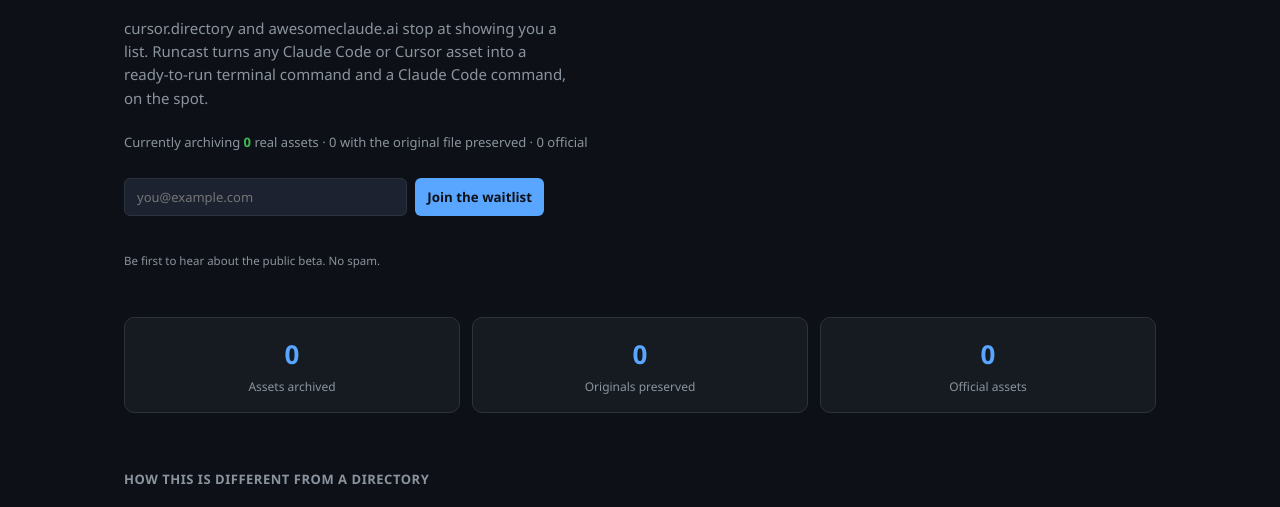
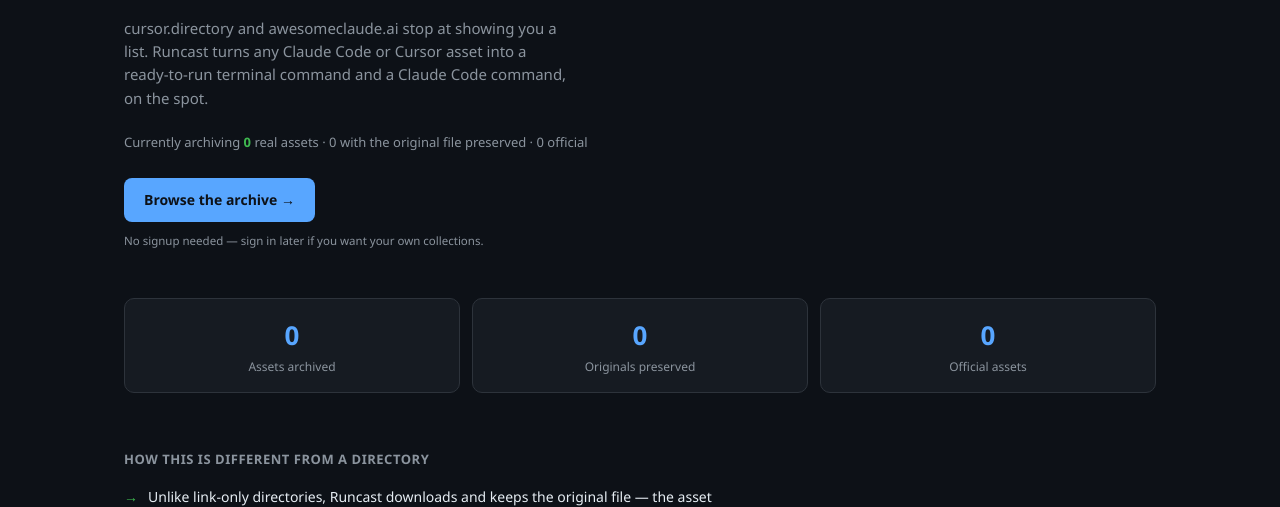
Before and after one commit to ngnl-yzh/VAAL, a Flask app: page / in a window 1280 px wide. Shown: the part 269-776 px from the top of the page. Run offline with Flask 3, Linux system fonts and the light colour scheme; data that the repository does not hold is empty.

Commit message:
대기자 명단 기능 제거 — 이미 로그인 없이 쓸 수 있는 사이트라 불필요
랜딩 페이지의 "Join the waitlist" 이메일 폼을 "Browse the archive" 직행
버튼으로 교체. 사이트가 이미 공개 운영 중이라 대기자 명단은 오히려
혼란만 줬음 (왜 회원가입도 아닌데 이메일을 받는지).

- /api/waitlist 라우트 제거 (waitlist 테이블 자체는 그대로 둠 — 무해)
- landing.html 히어로 CTA를 이메일 폼 → /app 링크 버튼으로 교체
- privacy.html의 "대기자 명단 이메일" 항목을 실제로 수집 중인
  "계정 이메일"(회원가입) 항목으로 정정

Co-Authored-By: Claude Sonnet 5 <noreply@anthropic.com>

```diff
--- a/app.py
+++ b/app.py
@@ -271,17 +271,6 @@ def api_admin_verify_user():
     return jsonify({"ok": True, "email": email})
 
 
-@app.route("/api/waitlist", methods=["POST"])
-def api_waitlist():
-    data = request.get_json(force=True, silent=True) or {}
-    email = (data.get("email") or "").strip().lower()
-    if not re.match(r"^[^@\s]+@[^@\s]+\.[^@\s]+$", email):
-        return jsonify({"error": _e("api.email_invalid")}), 400
-    db = get_db()
-    db.execute("INSERT OR IGNORE INTO waitlist (email, created_at) VALUES (?, ?)",
-              (email[:200], now_iso()))
-    db.commit()
-    return jsonify({"ok": True})
 
 
 # ---------- 자산 목록/상세 ----------
--- a/templates/landing.html
+++ b/templates/landing.html
@@ -59,12 +59,10 @@ main{max-width:1080px;margin:0 auto;padding:0 24px}
 .hero .stat-line{font-size:13px;color:var(--dim);margin-bottom:26px}
 .hero .stat-line b{color:var(--accent2);font-weight:600}
 
-.waitlist{display:flex;gap:8px;max-width:420px}
-.waitlist input{flex:1}
-.waitlist-msg{margin-top:10px;font-size:12.5px;min-height:1.4em}
-.waitlist-msg.ok{color:var(--accent2)}
-.waitlist-msg.err{color:var(--hot)}
-.waitlist-note{margin-top:8px;font-size:11.5px;color:var(--dim)}
+.hero-cta{display:inline-block;background:var(--accent);color:#0d1117;font-weight:600;
+  font-size:14px;padding:11px 20px;border-radius:8px;transition:background-color .12s ease}
+.hero-cta:hover{background:#79b8ff;text-decoration:none}
+.hero-note{margin-top:10px;font-size:11.5px;color:var(--dim)}
 
 .demo-label{font-size:11px;color:var(--dim);text-transform:uppercase;
   letter-spacing:.04em;margin-bottom:8px}
@@ -135,12 +133,8 @@ footer p{margin-bottom:4px}
       <p class="stat-line">Currently archiving <b>{{ total }}</b> real assets ·
         {{ archived }} with the original file preserved · {{ official }} official</p>
 
-      <form class="waitlist" id="waitlistForm">
-        <input type="email" id="waitlistEmail" placeholder="you@example.com" required>
-        <button type="submit" class="primary" id="waitlistBtn">Join the waitlist</button>
-      </form>
-      <div class="waitlist-msg" id="waitlistMsg"></div>
-      <p class="waitlist-note">Be first to hear about the public beta. No spam.</p>
+      <a href="/app" class="hero-cta">Browse the archive →</a>
+      <p class="hero-note">No signup needed — sign in later if you want your own collections.</p>
       {% else %}
       <h2>발견한 자산을 저장만 하지 말고,<br>클릭 한 번으로 바로 실행하세요.</h2>
       <p class="sub">cursor.directory나 awesomeclaude.ai는 Claude Code·Cursor 자산을
@@ -149,12 +143,8 @@ footer p{margin-bottom:4px}
       <p class="stat-line">현재 <b>{{ total }}건</b>의 자산을 실제로 보관 중 ·
         원문 아카이브 {{ archived }}건 · 공식 자산 {{ official }}건</p>
 
-      <form class="waitlist" id="waitlistForm">
-        <input type="email" id="waitlistEmail" placeholder="you@example.com" required>
-        <button type="submit" class="primary" id="waitlistBtn">대기자 명단 등록</button>
-      </form>
-      <div class="waitlist-msg" id="waitlistMsg"></div>
-      <p class="waitlist-note">공개 베타 소식을 가장 먼저 받아보세요. 스팸 없음.</p>
+      <a href="/app" class="hero-cta">아카이브 둘러보기 →</a>
+      <p class="hero-note">가입 없이 바로 써보세요 — 즐겨찾기·모음집이 필요할 때만 로그인하면 됩니다.</p>
       {% endif %}
     </div>
 
@@ -236,10 +226,8 @@ footer p{margin-bottom:4px}
 const $ = s => document.querySelector(s);
 const LANG = {{ lang | tojson }};
 const MSG = LANG === 'en'
-  ? {ok: "You're on the list. We'll email you the moment the public beta is live.",
-     copy: 'Copy', copied: 'Copied!'}
-  : {ok: '등록되었습니다. 공개 베타 소식을 가장 먼저 알려드릴게요.',
-     copy: '복사', copied: '복사됨!'};
+  ? {copy: 'Copy', copied: 'Copied!'}
+  : {copy: '복사', copied: '복사됨!'};
 
 document.querySelectorAll('.cmdbox .copy').forEach(btn => {
   btn.addEventListener('click', async () => {
@@ -255,31 +243,6 @@ document.querySelectorAll('.cmdbox .copy').forEach(btn => {
   });
 });
 
-$('#waitlistForm').addEventListener('submit', async (e) => {
-  e.preventDefault();
-  const email = $('#waitlistEmail').value.trim();
-  const btn = $('#waitlistBtn');
-  const msg = $('#waitlistMsg');
-  btn.disabled = true;
-  msg.className = 'waitlist-msg';
-  msg.textContent = '';
-  try {
-    const r = await fetch('/api/waitlist', {
-      method: 'POST', headers: {'Content-Type': 'application/json'},
-      body: JSON.stringify({email}),
-    });
-    const data = await r.json();
-    if (!r.ok) throw new Error(data.error || (LANG === 'en' ? 'Something went wrong' : '등록에 실패했습니다'));
-    msg.className = 'waitlist-msg ok';
-    msg.textContent = MSG.ok;
-    $('#waitlistForm').reset();
-  } catch (err) {
-    msg.className = 'waitlist-msg err';
-    msg.textContent = err.message;
-  } finally {
-    btn.disabled = false;
-  }
-});
 </script>
 </body>
 </html>
```
Also changed, not shown: templates/privacy.html (+4 -4 lines).
